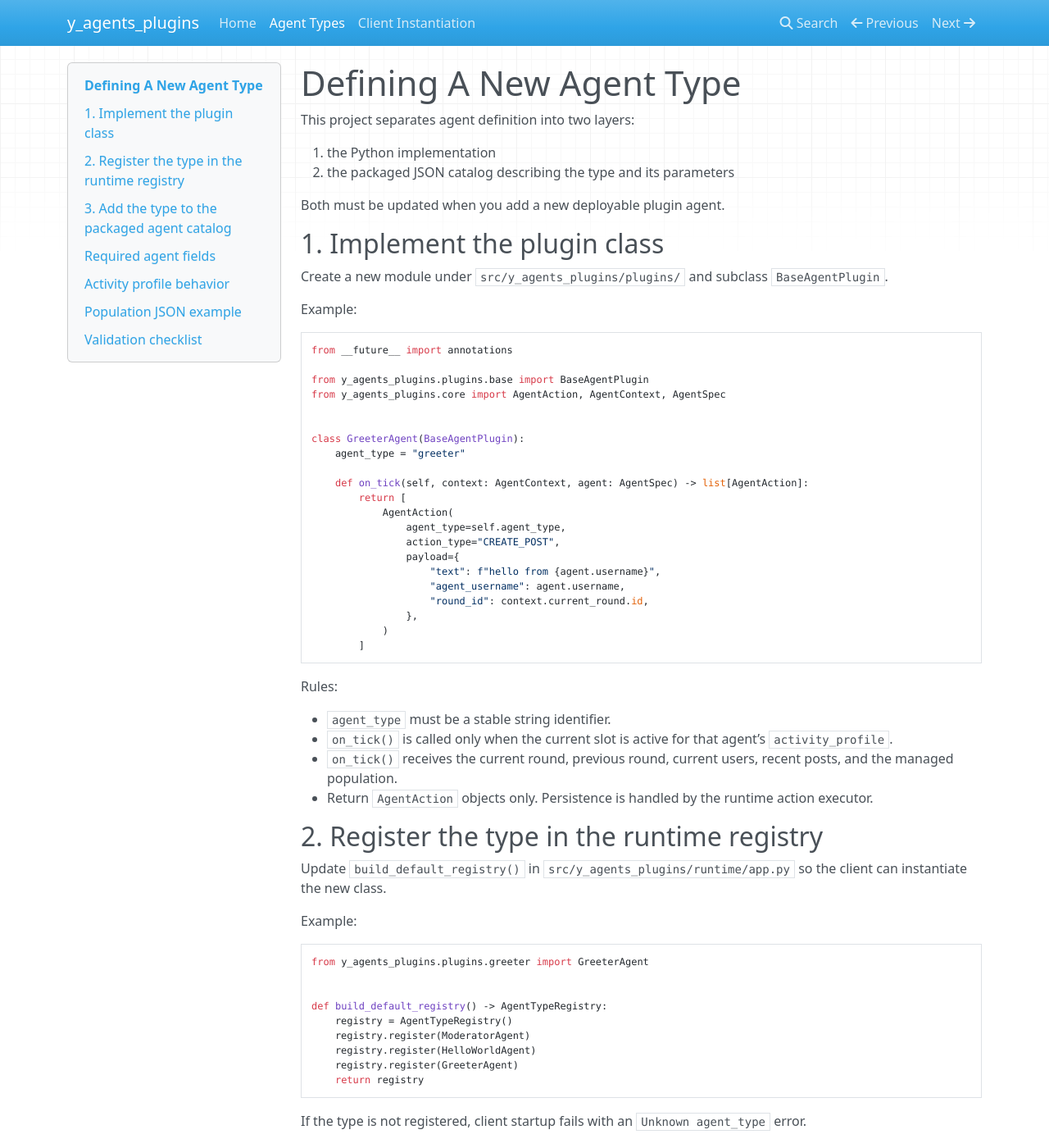
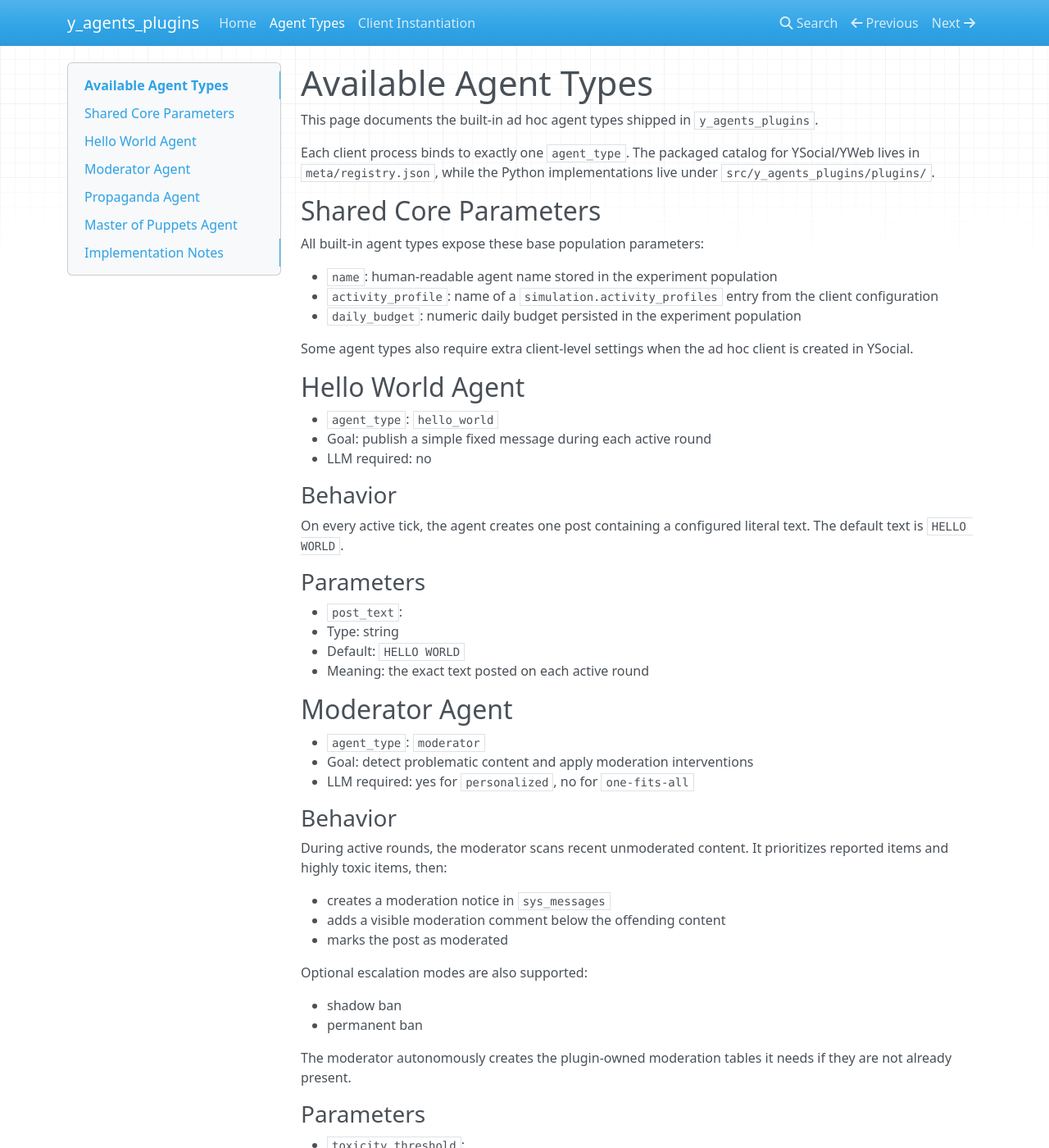
Before and after one commit to YSocialTwin/y_agents_plugins, an MkDocs documentation site: the page built from docs/agent-types.md, in a window 1280 px wide and 1400 px high. Shown: the whole window at 82% size. Built offline with MkDocs 1.6.1, drawn with Linux system fonts in a browser that asks for light colours; nearby versions of some CDN libraries; some of the changed text lies outside the part shown.

Commit message:
Document agent catalog and generalize hello world text

````diff
--- a/docs/agent-types.md
+++ b/docs/agent-types.md
@@ -1,162 +1,218 @@
-# Defining A New Agent Type
+# Available Agent Types
 
-This project separates agent definition into two layers:
+This page documents the built-in ad hoc agent types shipped in `y_agents_plugins`.
 
-1. the Python implementation
-2. the packaged JSON catalog describing the type and its parameters
+Each client process binds to exactly one `agent_type`. The packaged catalog for YSocial/YWeb lives in `meta/registry.json`, while the Python implementations live under `src/y_agents_plugins/plugins/`.
 
-Both must be updated when you add a new deployable plugin agent.
+## Shared Core Parameters
 
-## 1. Implement the plugin class
+All built-in agent types expose these base population parameters:
 
-Create a new module under `src/y_agents_plugins/plugins/` and subclass `BaseAgentPlugin`.
+- `name`: human-readable agent name stored in the experiment population
+- `activity_profile`: name of a `simulation.activity_profiles` entry from the client configuration
+- `daily_budget`: numeric daily budget persisted in the experiment population
 
-Example:
+Some agent types also require extra client-level settings when the ad hoc client is created in YSocial.
 
-```python
-from __future__ import annotations
+## Hello World Agent
 
-from y_agents_plugins.plugins.base import BaseAgentPlugin
-from y_agents_plugins.core import AgentAction, AgentContext, AgentSpec
+- `agent_type`: `hello_world`
+- Goal: publish a simple fixed message during each active round
+- LLM required: no
 
+### Behavior
 
-class GreeterAgent(BaseAgentPlugin):
-    agent_type = "greeter"
+On every active tick, the agent creates one post containing a configured literal text. The default text is `HELLO WORLD`.
 
-    def on_tick(self, context: AgentContext, agent: AgentSpec) -> list[AgentAction]:
-        return [
-            AgentAction(
-                agent_type=self.agent_type,
-                action_type="CREATE_POST",
-                payload={
-                    "text": f"hello from {agent.username}",
-                    "agent_username": agent.username,
-                    "round_id": context.current_round.id,
-                },
-            )
-        ]
-```
+### Parameters
 
-Rules:
+- `post_text`:
+  - Type: string
+  - Default: `HELLO WORLD`
+  - Meaning: the exact text posted on each active round
 
-- `agent_type` must be a stable string identifier.
-- `on_tick()` is called only when the current slot is active for that agent’s `activity_profile`.
-- `on_tick()` receives the current round, previous round, current users, recent posts, and the managed population.
-- Return `AgentAction` objects only. Persistence is handled by the runtime action executor.
+## Moderator Agent
 
-## 2. Register the type in the runtime registry
+- `agent_type`: `moderator`
+- Goal: detect problematic content and apply moderation interventions
+- LLM required: yes for `personalized`, no for `one-fits-all`
 
-Update `build_default_registry()` in `src/y_agents_plugins/runtime/app.py` so the client can instantiate the new class.
+### Behavior
 
-Example:
+During active rounds, the moderator scans recent unmoderated content. It prioritizes reported items and highly toxic items, then:
 
-```python
-from y_agents_plugins.plugins.greeter import GreeterAgent
+- creates a moderation notice in `sys_messages`
+- adds a visible moderation comment below the offending content
+- marks the post as moderated
 
+Optional escalation modes are also supported:
 
-def build_default_registry() -> AgentTypeRegistry:
-    registry = AgentTypeRegistry()
-    registry.register(ModeratorAgent)
-    registry.register(HelloWorldAgent)
-    registry.register(GreeterAgent)
-    return registry
-```
+- shadow ban
+- permanent ban
 
-If the type is not registered, client startup fails with an `Unknown agent_type` error.
+The moderator autonomously creates the plugin-owned moderation tables it needs if they are not already present.
 
-## 3. Add the type to the packaged agent catalog
+### Parameters
 
-Update `plugins_exposed/agent_types.json`.
+- `toxicity_threshold`:
+  - Type: float
+  - Default: `0.8`
+  - Meaning: minimum toxicity score that makes content eligible for moderation
+- `moderation_time_span`:
+  - Type: integer
+  - Default: `24`
+  - Meaning: number of rounds the moderation system message stays active
+- `moderation_action_type`:
+  - Type: enum `one-fits-all | personalized`
+  - Default: `one-fits-all`
+  - Meaning: whether notices are standardized or LLM-personalized
+- `candidate_window_rounds`:
+  - Type: integer
+  - Default: `1`
+  - Meaning: lookback window used to collect recent moderation candidates
 
-This file is loaded at runtime through `load_agent_type_manifest()` when the client starts. It is the machine-readable description of the plugin surface and should match the Python registry.
+### Shadow Ban Parameters
 
-Example entry:
+- `shadow_ban_enabled`:
+  - Type: enum `disabled | enabled`
+  - Default: `disabled`
+- `shadow_ban_infraction_window_rounds`:
+  - Type: integer
+  - Default: `24`
+  - Meaning: lookback window used to count prior infractions
+- `shadow_ban_n_infraction`:
+  - Type: integer
+  - Default: `3`
+  - Meaning: number of infractions needed to trigger a shadow ban
+- `shadow_ban_duration_rounds`:
+  - Type: integer
+  - Default: `24`
+  - Meaning: duration of the shadow ban in rounds
 
-```json
-{
-  "agent_type": "greeter",
-  "display_name": "Greeter Agent",
-  "description": "Publishes a greeting during active simulation slots.",
-  "parameters": [
-    {
-      "name": "name",
-      "type": "string",
-      "required": true,
-      "description": "Human-readable agent name."
-    },
-    {
-      "name": "activity_profile",
-      "type": "string",
-      "required": true,
-      "description": "Name of a profile from simulation.activity_profiles."
-    },
-    {
-      "name": "daily_budget",
-      "type": "number",
-      "required": true,
-      "description": "Budget field copied into the experiment population."
-    }
-  ]
-}
-```
+### Permanent Ban Parameters
 
-## Required agent fields
+- `ban_enabled`:
+  - Type: enum `disabled | enabled`
+  - Default: `disabled`
+- `ban_infraction_window_rounds`:
+  - Type: integer
+  - Default: `24`
+  - Meaning: lookback window used to count infractions for permanent-ban escalation
+- `ban_n_infraction`:
+  - Type: integer
+  - Default: `3`
+  - Meaning: warning threshold; the next infraction within the same window causes a permanent ban
 
-Every concrete agent entry loaded from the population JSON must provide:
+## Propaganda Agent
 
-- `name`
-- `activity_profile`
-- `daily_budget`
+- `agent_type`: `propaganda`
+- Goal: shift selected users toward a target opinion on configured opinion-dynamics topics
+- LLM required: yes
+- Requires opinion dynamics: yes
 
-In practice, an entry also needs:
+### Behavior
 
-- `username`
-- `email`
-- `agent_type`
+The propaganda agent:
 
-Optional extra keys are retained in `AgentSpec.parameters` so your plugin can consume them without creating new database columns.
+- selects a target user based on `agent_opinion`
+- opens a tagged persuasion thread on a configured topic
+- replies in-thread when the target user answers
+- measures observed opinion change after replies
+- stops once the target is close enough to the campaign goal, or once the conversation-round limit is reached
 
-## Activity profile behavior
+It also persists campaign progress into `propaganda_activity`.
 
-The runtime uses `client.simulation.activity_profiles` as the source of truth. A profile is a named list of allowed slots.
+### Core Parameters
 
-Example:
+- `epsilon`:
+  - Type: float
+  - Default: defined in the client form
+  - Meaning: tolerance used to decide whether the target reached the desired opinion
+- `max_interaction_rounds`:
+  - Type: integer
+  - Default: defined in the client form
+  - Meaning: maximum number of follow-up interaction rounds per persuasion thread
+- `max_concurrent_targets`:
+  - Type: integer
+  - Default: defined in the client form
+  - Meaning: maximum number of target users handled at the same time
 
-```json
-{
-  "activity_profiles": {
-    "Always On": "0,1,2,3,4,5,6,7,8,9,10,11,12,13,14,15,16,17,18,19,20,21,22,23",
-    "Work Hours": "9,10,11,12,13,14,15,16,17",
-    "Night Shift": "0,1,2,3,4,22,23"
-  }
-}
-```
+### Client-Level Campaign Parameters
 
-If an agent refers to a profile name that is not defined in the client configuration, startup fails fast.
+Configured in YSocial when the ad hoc client is created:
 
-## Population JSON example
+- campaign topic
+- opinion propaganda target
+- target agent opinion group
+- optional political leaning filter
+- optional age-class filter
 
-```json
-[
-  {
-    "name": "Greeter One",
-    "username": "greeter_1",
-    "email": "greeter_1@example.org",
-    "password": "secret",
-    "agent_type": "greeter",
-    "activity_profile": "Work Hours",
-    "daily_budget": 12,
-    "parameters": {
-      "message_prefix": "hello"
-    }
-  }
-]
-```
+The topic choices and opinion classes are taken from the experiment and dashboard databases.
 
-## Validation checklist
+## Master of Puppets Agent
 
-- The Python class defines a non-empty `agent_type`.
-- The type is registered in `build_default_registry()`.
-- The same type is documented in `agent_types.json`.
-- The population JSON uses that exact `agent_type`.
-- The population JSON references an existing `activity_profile`.
+- `agent_type`: `master_of_puppets`
+- Goal: coordinate multiple rule-based puppet accounts to amplify selected topics and narratives
+- LLM required: yes
+
+### Behavior
+
+The Master of Puppets agent is an orchestrator. It does not directly behave like a normal conversational actor. Instead, it:
+
+- creates and maintains a fixed number of puppet accounts
+- replaces puppets that become banned
+- generates a daily schedule for each puppet
+- distributes the total daily budget across:
+  - posting
+  - support / boosting
+  - network building
+- executes puppet actions through the standard experiment tables
+
+Puppets can:
+
+- publish MoP-generated content
+- follow users
+- like or share sibling-puppet content
+
+The plugin creates and manages the following coordination tables:
+
+- `mop_registry`
+- `puppet_registry`
+- `daily_schedules`
+- `activity_logs`
+
+### Parameters
+
+- `puppet_count`:
+  - Type: integer
+  - Meaning: number of active puppet accounts MoP tries to maintain
+- `daily_budget`:
+  - Type: number
+  - Meaning: total daily action budget across all puppets
+- `post_budget_percentage`:
+  - Type: number
+  - Meaning: share of the total daily budget assigned to posting
+- `support_budget_percentage`:
+  - Type: number
+  - Meaning: share of the total daily budget assigned to liking/sharing sibling content
+- `network_budget_percentage`:
+  - Type: number
+  - Meaning: share of the total daily budget assigned to follow actions
+- `boost_lookback_hours`:
+  - Type: integer
+  - Meaning: how far back the agent looks for sibling posts that can be boosted
+
+### Client-Level Campaign Parameters
+
+Configured in YSocial when the ad hoc client is created:
+
+- target topic
+- optional opinion target class for that topic
+
+If an opinion class is configured, each puppet is seeded with the corresponding fixed opinion value in `agent_opinion`.
+
+## Implementation Notes
+
+- The runtime executor is responsible for writing posts, comments, reactions, follows, shares, and plugin side effects into the experiment database.
+- Plugin agents may create plugin-owned tables when needed, but they must continue to respect the YSocial client/server contract for standard simulation actors.
+- YSocial discovers these agent types through `meta/registry.json`, which also drives the dynamic form rendering for ad hoc client creation.
````
Also changed, not shown: 3 other files.
